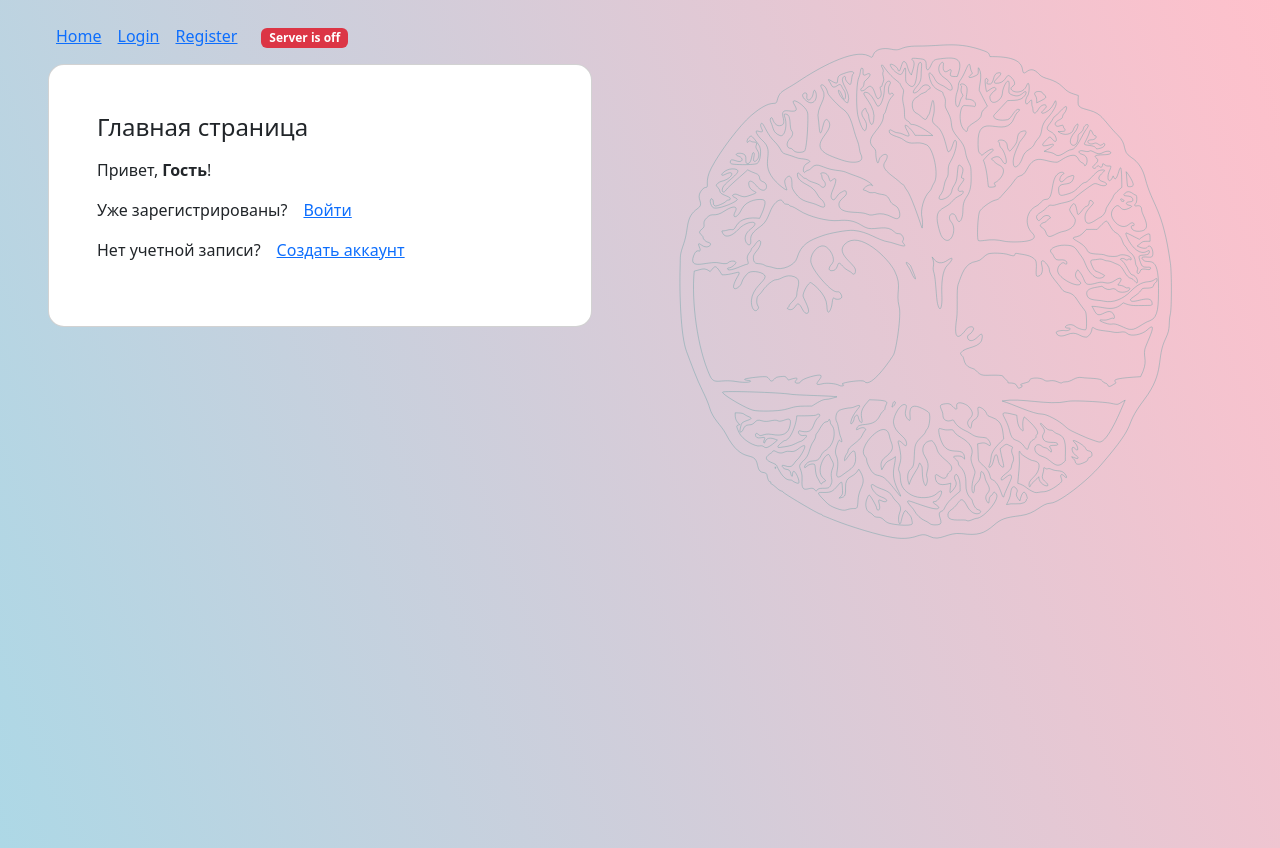
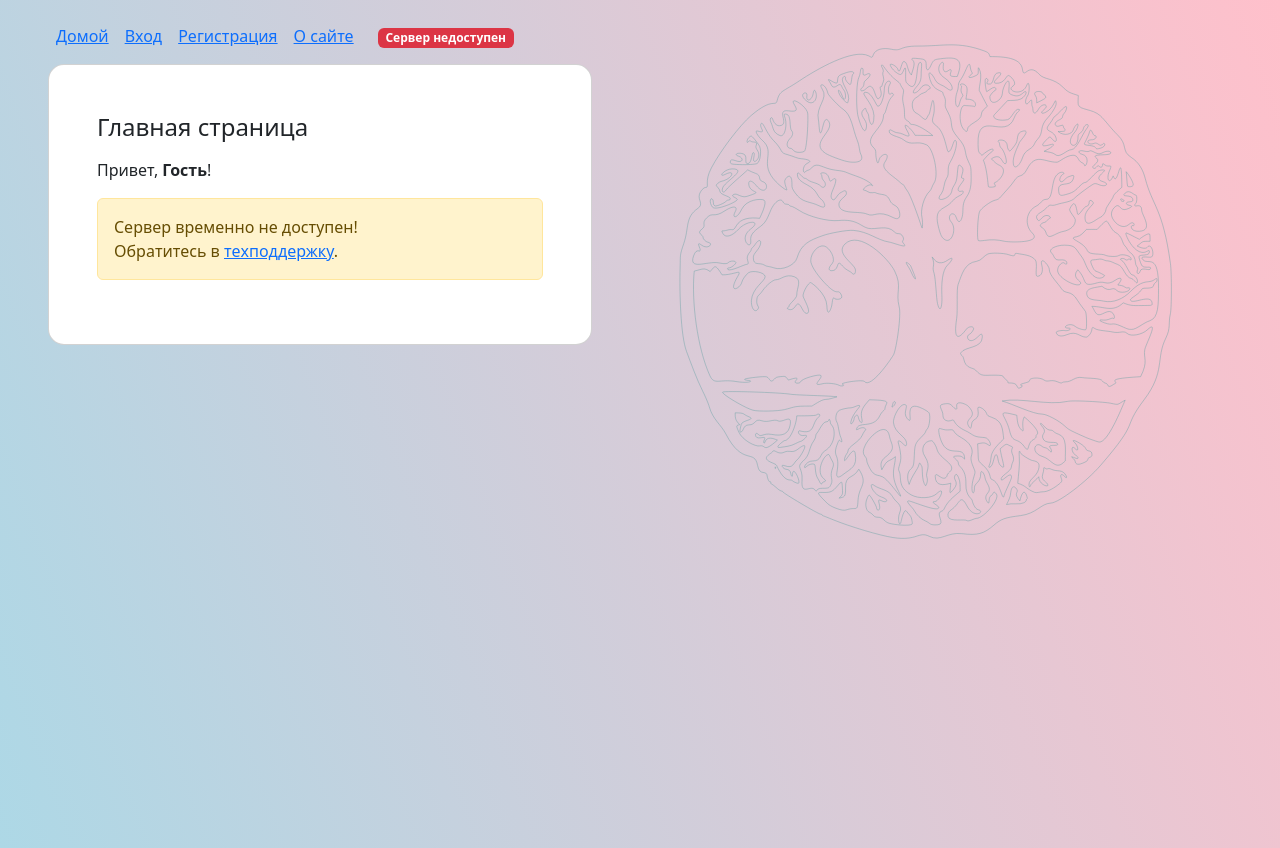
Before and after one commit to kublahanov/jwt-auth-template-client-vue-3, a Vue app: page /#/ in a window 1280 px wide. Built offline with nearby package versions, Linux system fonts and the light colour scheme; no server answers.

Commit message:
Add about page. Add forms muting and showing notifications when server is off.

```diff
--- a/src/App.vue
+++ b/src/App.vue
@@ -2,17 +2,20 @@
   <div class="container-fluid angled-gradient">
     <div class="row">
       <div class="col px-5 pt-4">
-        <span class="px-2"><RouterLink to="/">Home</RouterLink></span>
+        <span class="px-2"><RouterLink to="/">Домой</RouterLink></span>
         <span v-if="authStore.isAuthenticated">
-          <RouterLink to="/profile">Profile</RouterLink>
+          <RouterLink to="/profile">Профиль</RouterLink>
         </span>
         <span v-if="!authStore.isAuthenticated">
-          <span class="px-2"><RouterLink to="/login">Login</RouterLink></span>
-          <span class="px-2"><RouterLink to="/register">Register</RouterLink></span>
+          <span class="px-2"><RouterLink to="/login">Вход</RouterLink></span>
+          <span class="px-2"><RouterLink to="/register">Регистрация</RouterLink></span>
+        </span>
+        <span>
+          <span class="px-2"><RouterLink to="/about">О сайте</RouterLink></span>
         </span>
         <span class="ms-3">
-          <span v-if="serverStatusStore.isServerAvailable" class="badge text-bg-success">Server is on</span>
-          <span v-else class="badge text-bg-danger">Server is off</span>
+          <span v-if="serverStatusStore.isServerAvailable" class="badge text-bg-success">Сервер работает</span>
+          <span v-else class="badge text-bg-danger">Сервер недоступен</span>
         </span>
       </div>
     </div>
--- /dev/null
+++ b/src/pages/AboutPage.vue
@@ -0,0 +1,24 @@
+<template>
+  <div class="card mw-600 rounded-4">
+    <div class="card-body p-sm-5 p-4">
+      <h4 class="card-title mb-3">О сайте</h4>
+      <p>В случае неполадок с сайтом - обращайтесь в нашу техподдержку!</p>
+      <div>
+        Контакты:
+        <ul class="small contacts-list">
+          <li>Телефон: +7 999 888 77 66</li>
+          <li>Е-мейл: support@jwt-auth-template-client-vue-3.com</li>
+        </ul>
+      </div>
+    </div>
+  </div>
+</template>
+
+<script setup></script>
+
+<style scoped>
+.contacts-list {
+  list-style-position: inside;
+  padding: 0;
+}
+</style>
--- a/src/pages/HomePage.vue
+++ b/src/pages/HomePage.vue
@@ -4,9 +4,12 @@
       <h4 class="card-title mb-3">Главная страница</h4>
       <p>Привет, <strong>{{ authStore.getUser.name }}</strong>!</p>
       <div v-if="authStore.isAuthenticated">
+        <div v-if="serverStatusStore.isServerAvailable">
           <button type="submit" class="btn btn-primary mt-2 mb-3" @click="logout">Выйти</button>
         </div>
+      </div>
       <div v-else>
+        <div v-if="serverStatusStore.isServerAvailable">
           <p>
             <span class="me-3">Уже зарегистрированы?</span>
             <router-link to="/login">Войти</router-link>
@@ -16,14 +19,23 @@
             <router-link to="/register">Создать аккаунт</router-link>
           </p>
         </div>
+        <div v-else>
+          <div class="alert alert-warning" role="alert">
+            Сервер временно не доступен!<br>
+            Обратитесь в <router-link to="/about">техподдержку</router-link>.
+          </div>
+        </div>
+      </div>
     </div>
   </div>
 </template>
 
 <script setup>
 import { useAuthStore } from '../stores/authStore';
+import { useServerStatusStore } from '@/stores/serverStatusStore.js';
 
 const authStore = useAuthStore();
+const serverStatusStore = useServerStatusStore();
 
 const logout = () => {
   authStore.logout();
--- a/src/pages/LoginPage.vue
+++ b/src/pages/LoginPage.vue
@@ -3,6 +3,7 @@
     <div class="card-body p-sm-5 p-4">
       <h4 class="card-title mb-3">Вход</h4>
       <form @submit.prevent="login">
+        <fieldset :disabled="!serverStatusStore.isServerAvailable">
           <div class="mb-3">
             <label for="email" class="form-label">Е-мейл</label>
             <input
@@ -26,6 +27,7 @@
             />
           </div>
           <button type="submit" class="btn btn-primary mt-2 mb-3">Войти</button>
+        </fieldset>
       </form>
       <p>
         <span class="me-3">Нет учетной записи?</span>
@@ -37,13 +39,17 @@
 
 <script setup>
 import { ref } from 'vue';
+import { useRouter } from 'vue-router';
 import { useAuthStore } from '../stores/authStore';
-import { useRouter } from 'vue-router';
+import { useServerStatusStore } from '@/stores/serverStatusStore.js';
+
+const authStore = useAuthStore();
+const serverStatusStore = useServerStatusStore();
+
+const router = useRouter();
 
 const email = ref('');
 const password = ref('');
-const authStore = useAuthStore();
-const router = useRouter();
 
 const login = async () => {
   try {
--- a/src/pages/RegisterPage.vue
+++ b/src/pages/RegisterPage.vue
@@ -3,6 +3,7 @@
     <div class="card-body p-sm-5 p-4">
       <h4 class="card-title mb-3">Регистрация</h4>
       <form @submit.prevent="register">
+        <fieldset :disabled="!serverStatusStore.isServerAvailable">
           <div class="mb-3">
             <label for="name" class="form-label">Имя</label>
             <input
@@ -10,7 +11,7 @@
               type="text"
               class="form-control"
               id="name"
-            autocomplete="name"
+              autocomplete="off"
               required
             />
           </div>
@@ -21,7 +22,7 @@
               type="email"
               class="form-control"
               id="email"
-            autocomplete="email"
+              autocomplete="off"
               required
             />
           </div>
@@ -32,7 +33,7 @@
               type="password"
               class="form-control"
               id="password"
-            autocomplete="password"
+              autocomplete="off"
               required
             />
           </div>
@@ -43,11 +44,12 @@
               type="password"
               class="form-control"
               id="password_confirmation"
-            autocomplete="password_confirmation"
+              autocomplete="off"
               required
             />
           </div>
           <button type="submit" class="btn btn-primary mt-2 mb-3">Зарегистрироваться</button>
+        </fieldset>
       </form>
       <p>
         <span class="me-3">Уже есть учетная запись?</span>
@@ -59,15 +61,19 @@
 
 <script setup>
 import { ref } from 'vue';
+import { useRouter } from 'vue-router';
 import { useAuthStore } from '../stores/authStore';
-import { useRouter } from 'vue-router';
+import { useServerStatusStore } from '@/stores/serverStatusStore.js';
+
+const authStore = useAuthStore();
+const serverStatusStore = useServerStatusStore();
+
+const router = useRouter();
 
 const name = ref('');
 const email = ref('');
 const password = ref('');
 const password_confirmation = ref('');
-const authStore = useAuthStore();
-const router = useRouter();
 
 const register = async () => {
   try {
--- a/src/router/index.js
+++ b/src/router/index.js
@@ -4,6 +4,7 @@ import LoginPage from '../pages/LoginPage.vue';
 import RegisterPage from '../pages/RegisterPage.vue';
 import ProfilePage from '@/pages/ProfilePage.vue';
 import ErrorNotFound from '@/pages/ErrorNotFound.vue';
+import AboutPage from '@/pages/AboutPage.vue';
 import { useAuthStore } from '../stores/authStore';
 
 const routes = [
@@ -11,6 +12,7 @@ const routes = [
   { path: '/profile', component: ProfilePage, meta: { requiresAuth: true } },
   { path: '/login', component: LoginPage, meta: { requiresGuest: true } },
   { path: '/register', component: RegisterPage, meta: { requiresGuest: true } },
+  { path: '/about', component: AboutPage, meta: {} },
   { path: '/:catchAll(.*)*', component: ErrorNotFound }
 ];
 
```
Lines whose indentation alone changed are shown as unchanged.
